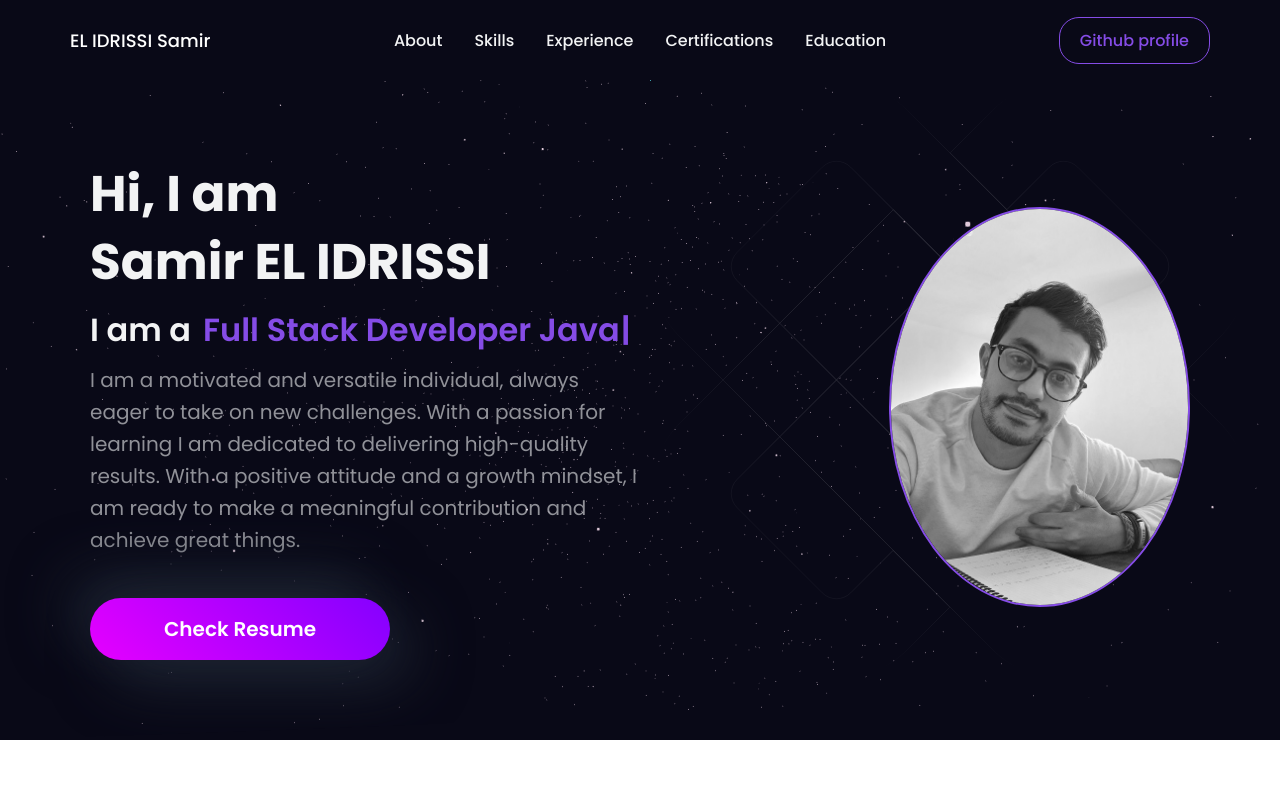
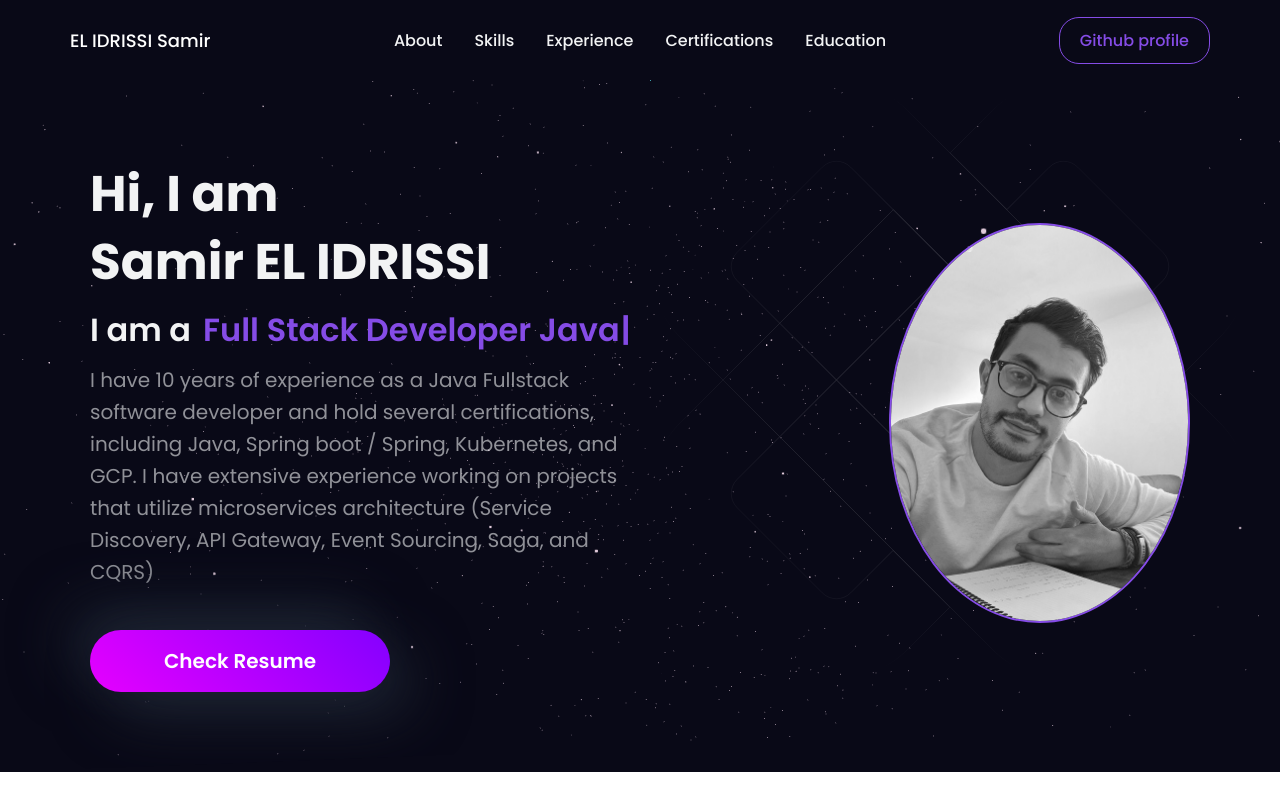
Before and after one commit to samirovic92/portfolio-3d, a React (Create React App) app: page / in a window 1280 px wide. Built offline with nearby package versions, Linux system fonts and the light colour scheme.

Commit message:
Refactoring

```diff
--- a/src/App.js
+++ b/src/App.js
@@ -2,7 +2,7 @@ import styled, {ThemeProvider} from "styled-components";
 import {darkTheme} from "./utils/Themes";
 import Navbar from "./components/Navbar";
 import {BrowserRouter} from "react-router-dom";
-import Hero from "./components/sections/Hero";
+import Presentation from "./components/sections/Presentation";
 
 const Body = styled.div`
     background-color: ${({theme}) => theme.bg};
@@ -18,7 +18,7 @@ function App() {
             <BrowserRouter>
                 <Navbar/>
                 <Body>
-                    <Hero></Hero>
+                    <Presentation></Presentation>
                 </Body>
             </BrowserRouter>
         </ThemeProvider>
--- a/src/components/HeroBgAnimation/index.js
+++ b/src/components/PresentationAnimation/index.js
@@ -1,7 +1,7 @@
 import React from 'react';
-import { Div } from './HeroBgAnimationStyle';
+import { Div } from './PresentationBgAnimationStyle';
 
-const HeroBgAnimation = () => (
+const PresentationBgAnimation = () => (
   <Div>
     <svg
       className="BgAnimation__svg"
@@ -363,4 +363,4 @@ const HeroBgAnimation = () => (
   </Div>
 );
 
-export default HeroBgAnimation;
+export default PresentationBgAnimation;
--- a/src/components/sections/Hero.jsx
+++ b/src/components/sections/Presentation.jsx
@@ -3,7 +3,7 @@ import styled from "styled-components";
 import {Bio} from "../../data/constants";
 import Typewirter from "typewriter-effect"
 import HeroImg from "../../images/me.jpg"
-import HeroBgAnimation from "../HeroBgAnimation"
+import PresentationBgAnimation from "../PresentationAnimation"
 import {Tilt} from "react-tilt";
 import {motion} from "framer-motion";
 import {
@@ -13,7 +13,7 @@ import {
 } from "../../utils/motion";
 import StarCanvas from "../canvas/Stars";
 
-const HeroContainer = styled.div`
+const PresentationContainer = styled.div`
     display: flex;
     justify-content: center;
     position: relative;
@@ -30,7 +30,7 @@ const HeroContainer = styled.div`
 
     clip-path: polygon(0 0, 100% 0, 100% 100%, 70% 95%, 0 100%);
 `
-const HeroInnerContainer = styled.div`
+const PresentationInnerContainer = styled.div`
     position: relative;
     display: flex;
     justify-content: space-between;
@@ -42,7 +42,7 @@ const HeroInnerContainer = styled.div`
         flex-direction: column;
     }
 `
-const HeroLeftContainer = styled.div`
+const PresentationLeftContainer = styled.div`
     width: 100%;
     order: 1;
     @media (max-width: 960px) {
@@ -54,7 +54,7 @@ const HeroLeftContainer = styled.div`
         align-items: center;
     }
 `
-const HeroRightContainer = styled.div`
+const PresentationRightContainer = styled.div`
     width: 100%;
     order: 2;
     display: flex;
@@ -161,7 +161,7 @@ const ResumeButton = styled.a`
     &:hover {
         transform: scale(1.05);
         transition: all 0.4s ease-in-out;
-        box-shadow: 20px 20px 60px #1F2634,
+        box-shadow: 20px 20px 60px #1F2634;
         filter: brightness(1);
     }
 
@@ -185,7 +185,7 @@ const Img = styled.img`
         max-height: 280px;
     }
 `
-const HeroBg = styled.div`
+const PresentationBg = styled.div`
     position: absolute;
     display: flex;
     justify-content: end;
@@ -209,16 +209,16 @@ const HeroBg = styled.div`
     }
 `
 
-const Hero = () => {
+const Presentation = () => {
     return <div id="about">
-        <HeroContainer>
-            <HeroBg>
+        <PresentationContainer>
+            <PresentationBg>
                 <StarCanvas/>
-                <HeroBgAnimation/>
-            </HeroBg>
+                <PresentationBgAnimation/>
+            </PresentationBg>
             <motion.div {...headContainerAnimation}>
-                <HeroInnerContainer>
-                    <HeroLeftContainer>
+                <PresentationInnerContainer>
+                    <PresentationLeftContainer>
                         <motion.div {...headTextAnimation}>
                             <Title>
                                 Hi, I am <br/> {Bio.name}
@@ -239,18 +239,18 @@ const Hero = () => {
                         </motion.div>
                         <ResumeButton>Check Resume</ResumeButton>
 
-                    </HeroLeftContainer>
-                    <HeroRightContainer>
+                    </PresentationLeftContainer>
+                    <PresentationRightContainer>
                         <motion.div {...headContentAnimation}>
                             <Tilt>
                                 <Img src={HeroImg} alt="Samir EL IDRISSI"></Img>
                             </Tilt>
                         </motion.div>
-                    </HeroRightContainer>
-                </HeroInnerContainer>
+                    </PresentationRightContainer>
+                </PresentationInnerContainer>
             </motion.div>
-        </HeroContainer>
+        </PresentationContainer>
     </div>;
 };
 
-export default Hero;
+export default Presentation;
--- a/src/data/constants.js
+++ b/src/data/constants.js
@@ -6,7 +6,7 @@ export const Bio = {
     "Programmer",
   ],
   description:
-    "I am a motivated and versatile individual, always eager to take on new challenges. With a passion for learning I am dedicated to delivering high-quality results. With a positive attitude and a growth mindset, I am ready to make a meaningful contribution and achieve great things.",
+    "I have 10 years of experience as a Java Fullstack software developer and hold several certifications, including Java, Spring boot / Spring, Kubernetes, and GCP. I have extensive experience working on projects that utilize microservices architecture (Service Discovery, API Gateway, Event Sourcing, Saga, and CQRS)",
   github: "https://github.com/samirovic92",
   resume:
     "https://drive.google.com/file/d/1txFKZD3LNIXMc329jD9c995AU8LItOXK/view?usp=drive_link",
```
Also changed, not shown: src/components/PresentationAnimation/PresentationBgAnimationStyle.js (renamed from src/components/HeroBgAnimation/HeroBgAnimationStyle.js).
